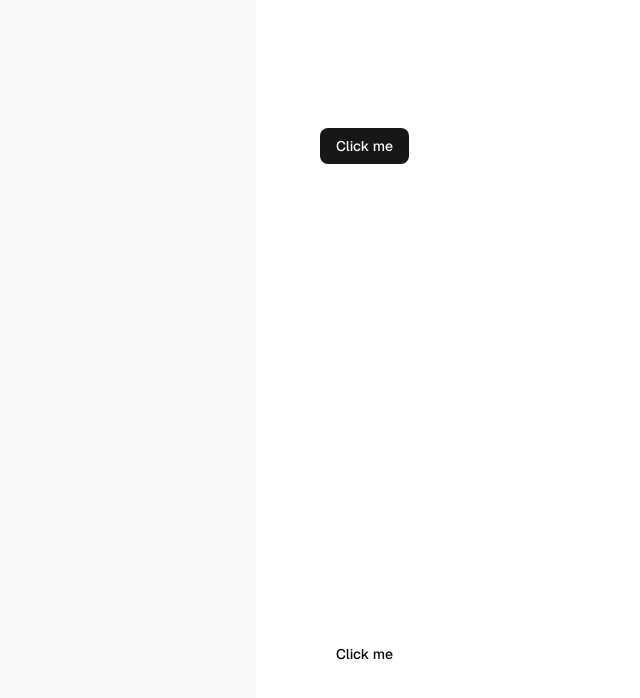
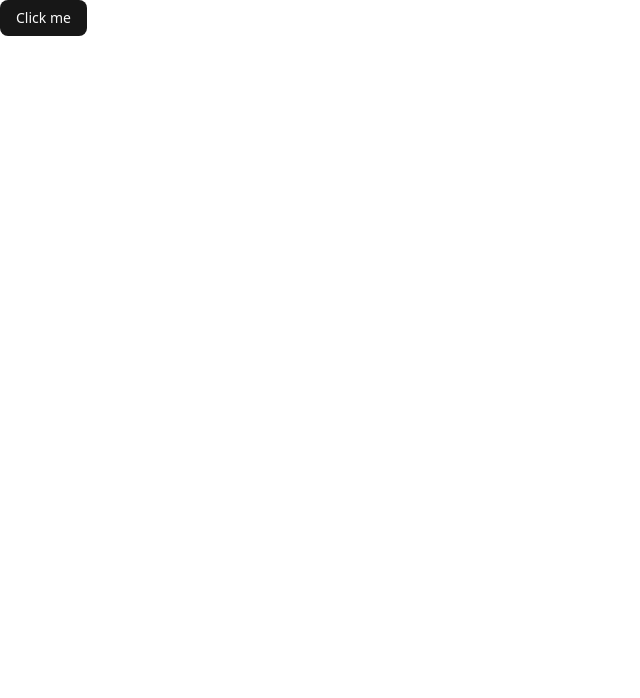
Before and after one commit to robertdrucker/authy, a Next.js app: page / in a window 1280 px wide. Shown: the top 698 px of the page, without its empty margins (0-640 px from the left). Built offline with nearby package versions, Linux system fonts and the light colour scheme.

Commit message:
Creating a Credentials Provider with Next Auth

```diff
--- a/app/page.tsx
+++ b/app/page.tsx
@@ -2,11 +2,8 @@ import { Button } from "@/components/ui/button";
 
 export default function Home() {
   return (
-    <div className="flex min-h-screen items-center justify-center bg-zinc-50 font-sans dark:bg-black">
-      <main className="flex min-h-screen w-full max-w-3xl flex-col items-center justify-between py-32 px-16 bg-white dark:bg-black sm:items-start">
-        <Button variant="default">Click me</Button>
-        <Button variant="ghost">Click me</Button>
-      </main>
+    <div>
+      <Button>Click me</Button>
     </div>
   );
 }
--- a/auth.ts
+++ b/auth.ts
@@ -1,7 +1,19 @@
 import NextAuth from "next-auth";
+import Credentials from "next-auth/providers/credentials";
 
 export const { handlers, signIn, signOut, auth } = NextAuth({
-  providers: [],
+  providers: [
+    Credentials({
+      credentials: {
+        username: { label: "Username" },
+        password: { label: "Password", type: "password" },
+      },
+      authorize: async (credentials) => {
+        console.log({ credentials });
+        return null;
+      },
+    }),
+  ],
 });
 
 /* NOTES */
```
Also changed, not shown: 1 other file (tests, documents, lock files or other folders).
